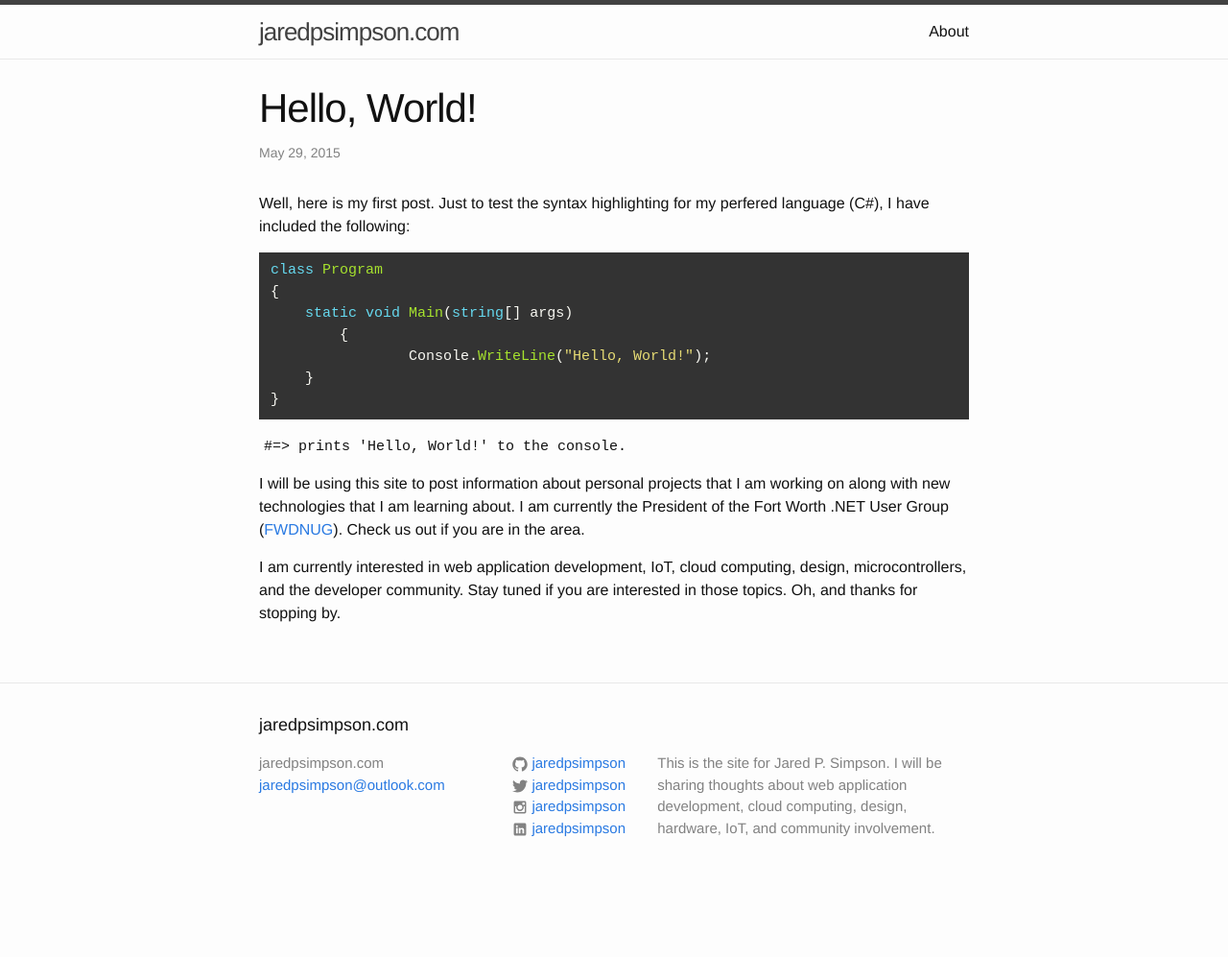
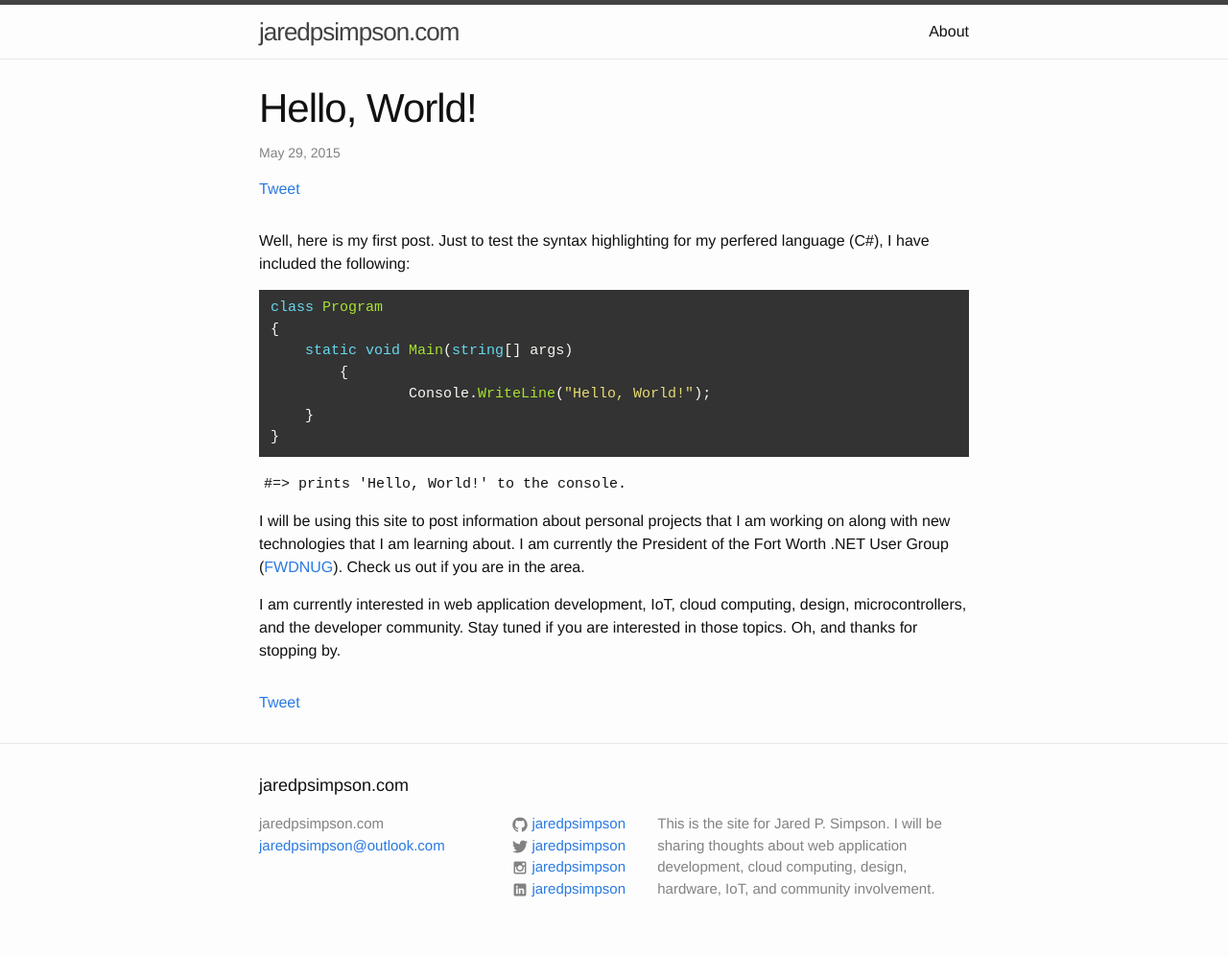
Before and after one commit to jaredpsimpson/jaredpsimpson.github.io, a Jekyll site: the page built from _posts/2015-05-29-hello-world.markdown, in a window 1280 px wide. Shown: the whole page at 96% size. Built offline with Jekyll 4.4.1, drawn with Linux system fonts in a browser that asks for light colours; Markdown is read by kramdown in place of the engine named in the settings; comment, search, counter and statistics services are not loaded; before the commit the page ends 934 px from its top, so only the background shows below that.

Commit message:
Added twitter share button to posts.

```diff
--- a/_layouts/post.html
+++ b/_layouts/post.html
@@ -6,6 +6,7 @@
   <header class="post-header">
     <h1 class="post-title">{{ page.title }}</h1>
     <p class="post-meta">{{ page.date | date: "%b %-d, %Y" }}{% if page.author %} • {{ page.author }}{% endif %}{% if page.meta %} • {{ page.meta }}{% endif %}</p>
+    <a href="https://twitter.com/share" class="twitter-share-button" data-via="jaredpsimpson">Tweet</a>
   </header>
 
   <article class="post-content">
@@ -15,3 +16,6 @@
 </div>
 
 {% include disqus.html %}
+
+<a href="https://twitter.com/share" class="twitter-share-button">Tweet</a>
+<script>!function(d,s,id){var js,fjs=d.getElementsByTagName(s)[0],p=/^http:/.test(d.location)?'http':'https';if(!d.getElementById(id)){js=d.createElement(s);js.id=id;js.src=p+'://platform.twitter.com/widgets.js';fjs.parentNode.insertBefore(js,fjs);}}(document, 'script', 'twitter-wjs');</script>
```
